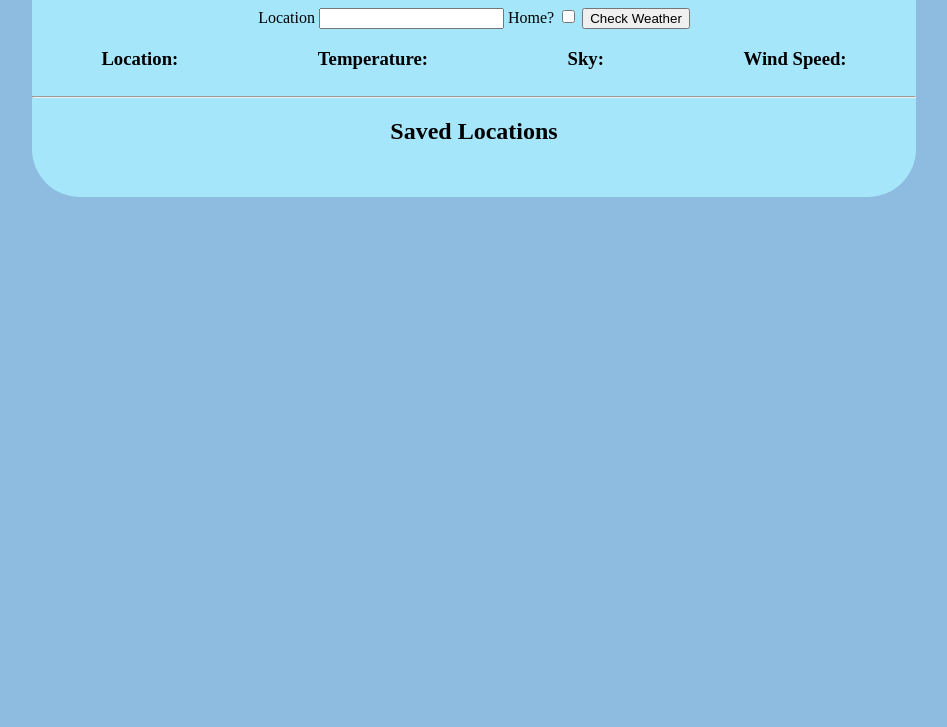
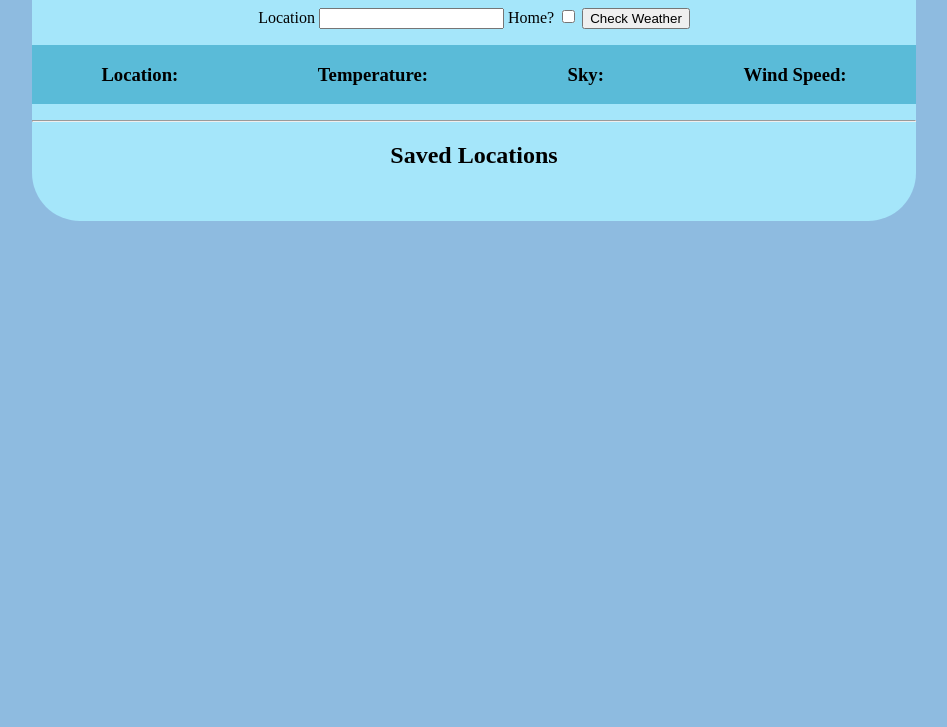
Before and after one commit to GeneralElite18/WeatherApp, a plain HTML site: page index.html in a window 1280 px wide. Shown: the part 73-800 px from the top of the page, without its empty margins (166-1113 px from the left). Drawn offline with Linux system fonts and the light colour scheme.

Commit message:
finished project

```diff
--- a/styles.css
+++ b/styles.css
@@ -13,6 +13,8 @@ main{
 .weatherDisplay{
     display: flex;
     justify-content: space-around;
+    background-color: rgb(90, 187, 216);
+    margin: 1rem 0;
 }
 
 ul{
```
